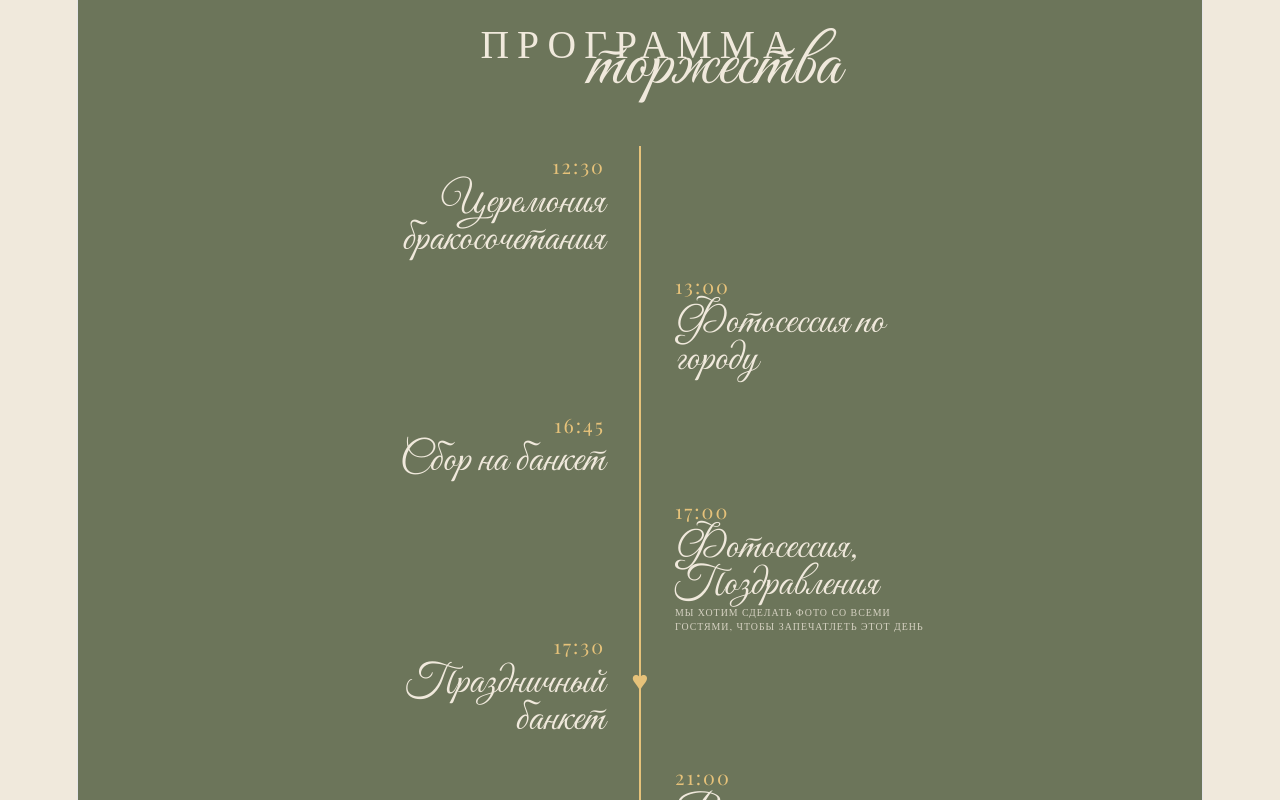
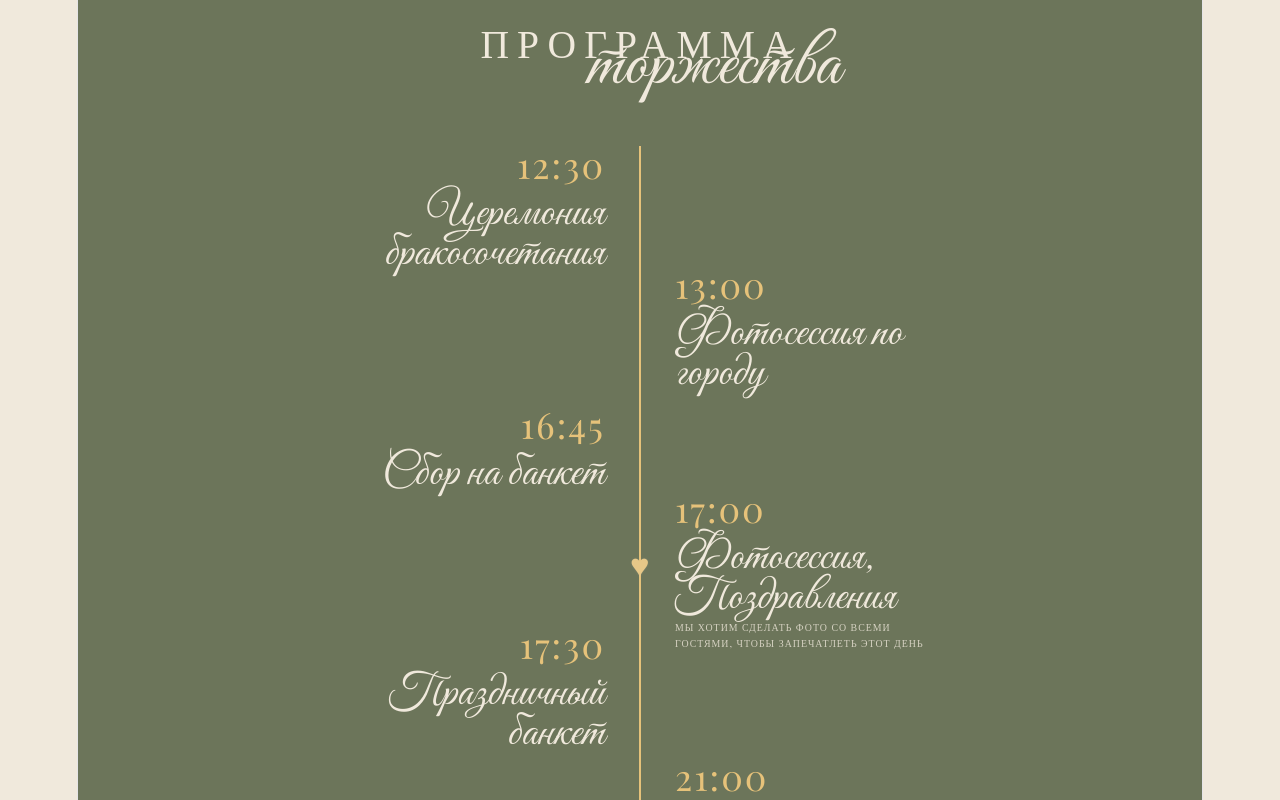
Before and after one commit to iSlideRjs/wedding, a React (Vite) app: page / in a window 1280 px wide. Shown: the part 2480-3280 px from the top of the page. Built offline with nearby package versions, Linux system fonts and the light colour scheme; a web font is replaced by a local one.

Commit message:
Fix iOS bug

```diff
--- a/src/App.css
+++ b/src/App.css
@@ -299,6 +299,7 @@ body {
   font-size: 0.55rem;
   letter-spacing: 1px;
   opacity: 0.8;
+  line-height: 1.6;
 }
 .timing-main-title {
   font-family: 'Playfair Display', serif;
@@ -362,10 +363,16 @@ body {
   transform-origin: center center;
 
   /* Подключаем анимацию сразу ко всем сердечкам навсегда... */
-  animation: runStopScale 12s infinite linear;
+  animation: runStopScale 14s infinite linear;
 
   /* ...НО по умолчанию ставим её на ПАУЗУ */
   animation-play-state: paused;
+  /* ... все твои старые свойства ... */
+
+  /* Добавляем аппаратное ускорение и защиту от мерцания (iOS Fix) */
+  -webkit-backface-visibility: hidden;
+  backface-visibility: hidden;
+  transform: translateZ(0);
 }
 
 /* --- СНИМАЕМ С ПАУЗЫ ПРИ ПОЯВЛЕНИИ НА ЭКРАНЕ --- */
@@ -381,8 +388,13 @@ body {
     transform: scale(1);
     color: #e6c27a;
     text-shadow: none;
+    opacity: 0;
   }
-
+  2% {
+    top: 0px;
+    transform: scale(1);
+    opacity: 1;
+  }
   /* ПУНКТ 1 */
   4% {
     top: 60px;
@@ -527,6 +539,11 @@ body {
   95% {
     opacity: 1;
   }
+  98% {
+    top: 840px;
+    opacity: 0;
+    transform: scale(1);
+  }
   100% {
     top: 840px;
     opacity: 0;
@@ -572,7 +589,7 @@ body {
 
 .timeline-time {
   font-family: 'Playfair Display', serif;
-  font-size: 1.1rem;
+  font-size: 2rem;
   color: #e6c27a; /* Время золотое */
   margin-bottom: 3px;
   display: block;
@@ -581,7 +598,7 @@ body {
 
 .timeline-title {
   font-family: 'Great Vibes', cursive;
-  font-size: 2.3rem; /* Крупный рукописный шрифт */
+  font-size: 2.5rem; /* Крупный рукописный шрифт */
   line-height: 0.9;
   display: block;
 }
@@ -611,7 +628,7 @@ body {
     font-size: 1.7rem;
   }
   .timeline-time {
-    font-size: 0.95rem;
+    font-size: 1.7rem;
   }
 
   .timeline-row-fixed {
@@ -639,6 +656,12 @@ body {
       transform: scale(1);
       color: #e6c27a;
       text-shadow: none;
+      opacity: 0;
+    }
+    2% {
+      top: 0px;
+      transform: scale(1);
+      opacity: 1;
     }
 
     /* ПУНКТ 1 */
@@ -784,6 +807,11 @@ body {
     /* ФИНАЛ */
     95% {
       opacity: 1;
+    }
+    98% {
+      top: 840px;
+      opacity: 0;
+      transform: scale(1);
     }
     100% {
       top: 840px;
```
